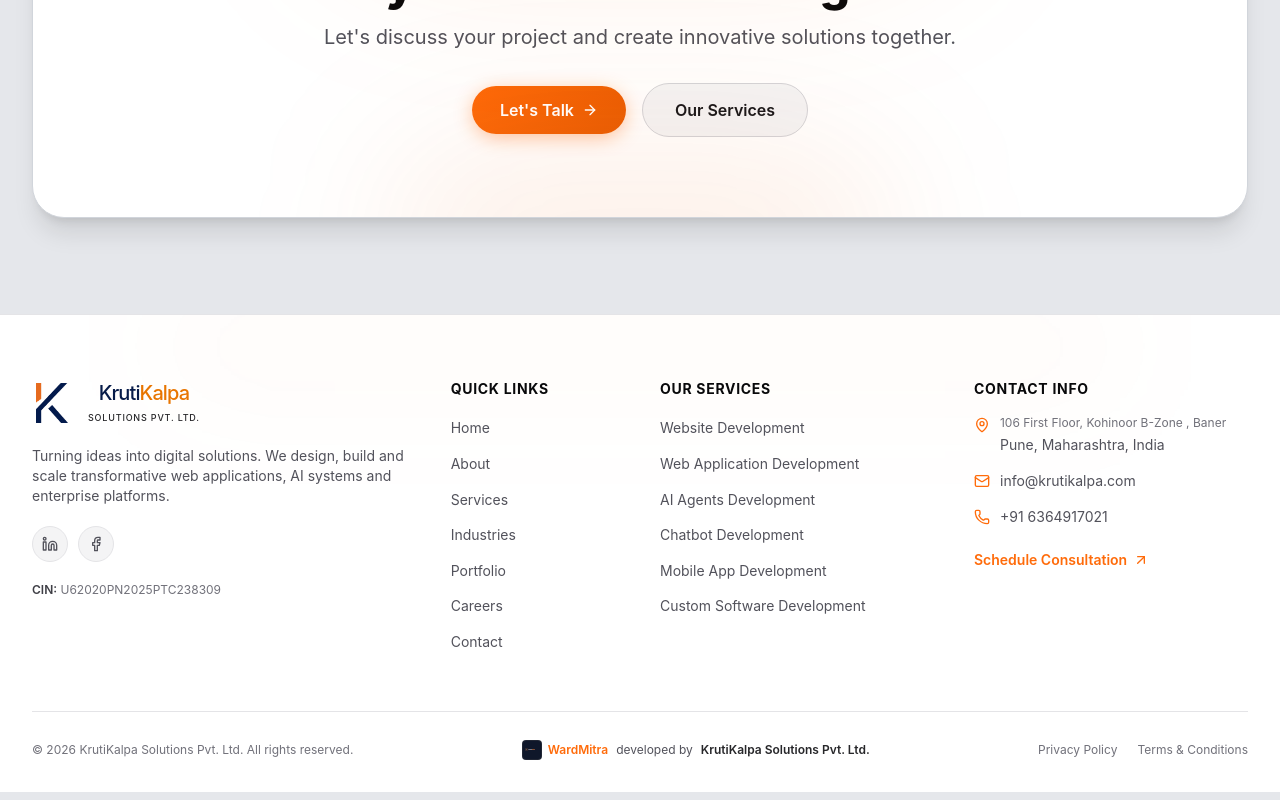
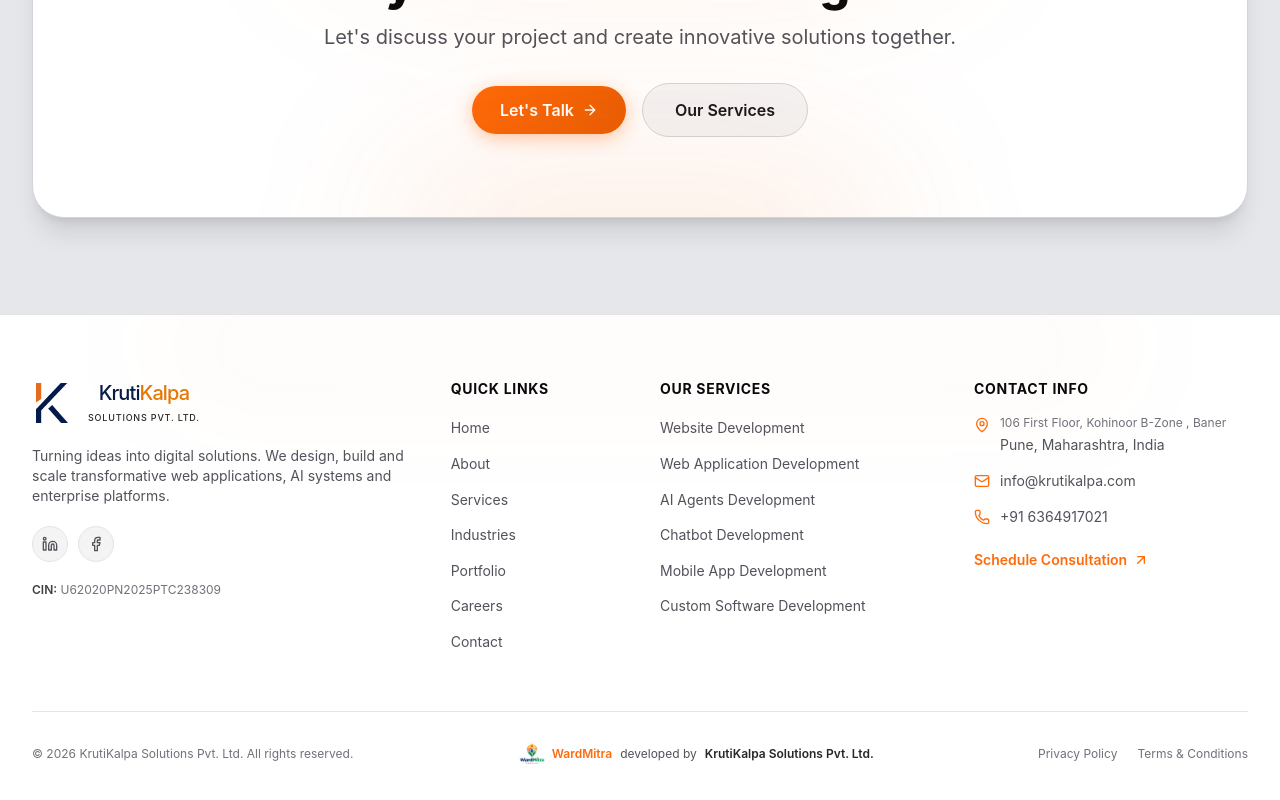
Before and after one commit to Siddhesh1235/Krutikalpa-, a Next.js app: page / in a window 1280 px wide. Shown: the part 5528-6328 px from the top of the page. Built offline with nearby package versions, Linux system fonts and the light colour scheme.

Commit message:
feat: Update footer logo to use new image and adjust size

```diff
--- a/src/components/layout/Footer.tsx
+++ b/src/components/layout/Footer.tsx
@@ -236,12 +236,12 @@ export function Footer() {
                 aria-label="Download WardMitra from Google Play Store"
                 title="Download WardMitra from Google Play Store"
               >
-                <span className="relative inline-flex items-center justify-center w-5 h-5 rounded bg-[#0F172A] p-0.5 border border-zinc-700/40">
+                <span className="relative inline-flex items-center justify-center w-7 h-7">
                   <Image
-                    src="/images/wardmitra-logo.svg"
+                    src="/images/footer/logo%20ward%20mitra.png"
                     alt="WardMitra"
-                    width={16}
-                    height={16}
+                    width={28}
+                    height={28}
                     className="object-contain"
                   />
                 </span>
```
Also changed, not shown: public/images/footer/logo ward mitra.png (added).
